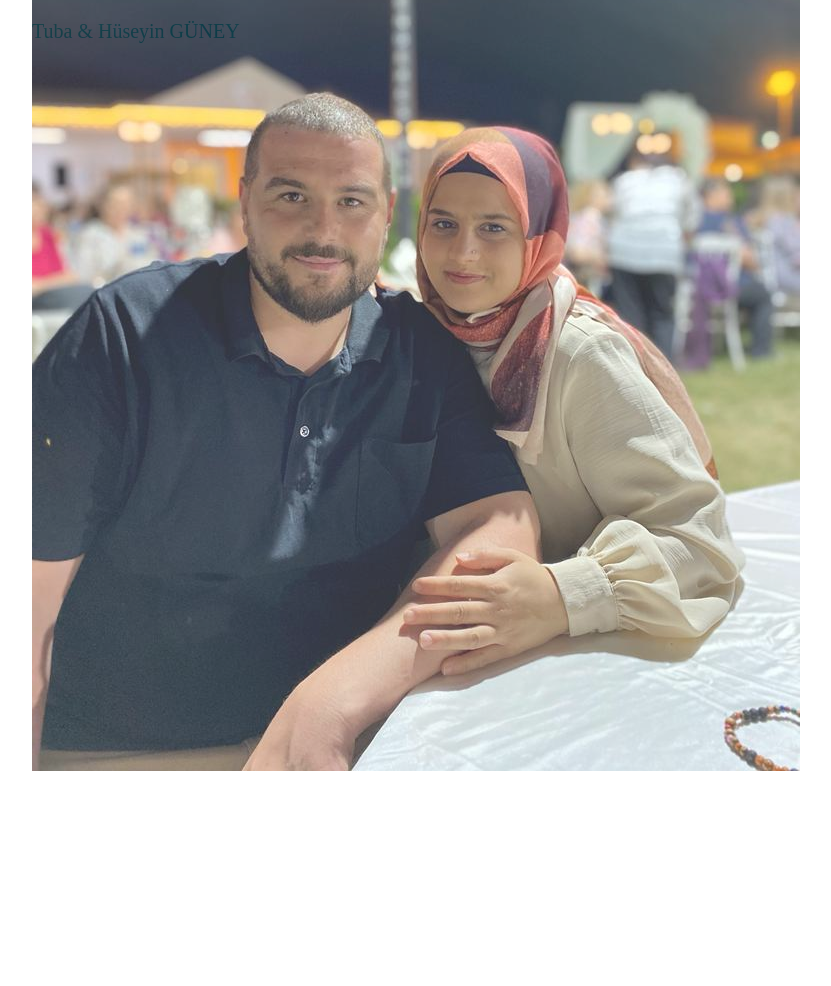
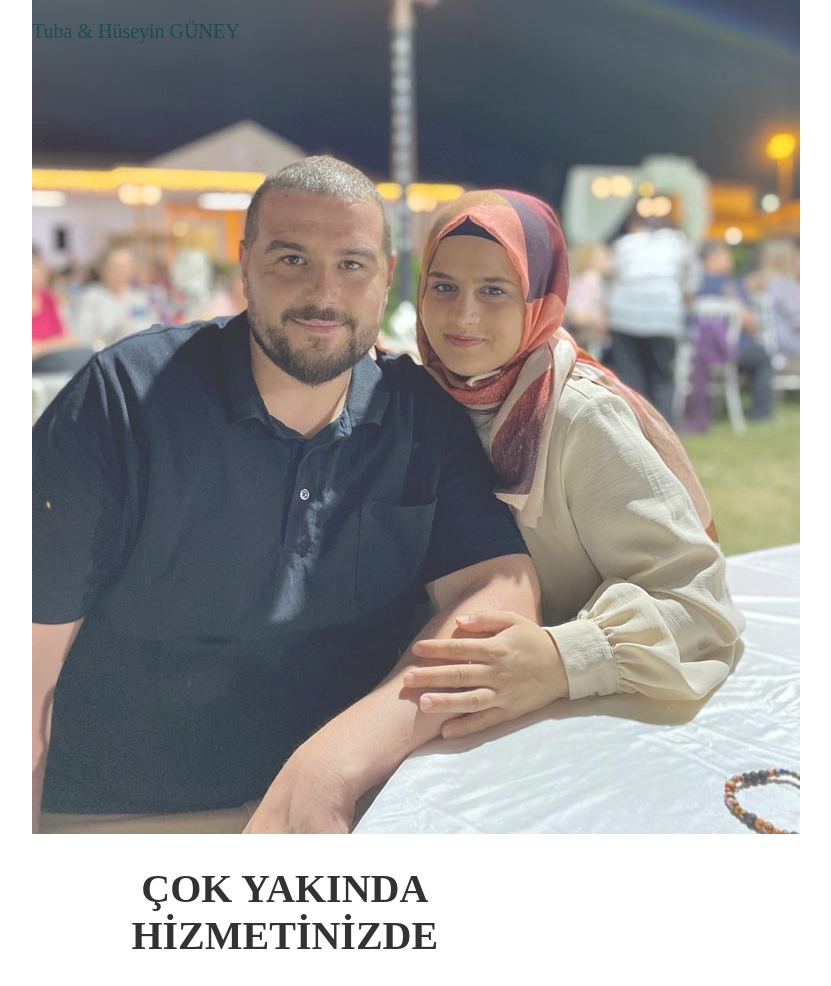
Before and after one commit to nzfsrtclk/tursu, a plain HTML site: page index.html in a window 1280 px wide. Shown: the top 986 px of the page, without its empty margins (292-1123 px from the left). Before the commit the page ends 800 px from the top, so only its background shows below. Drawn offline with Linux system fonts and the light colour scheme.

Commit message:
Add files via upload

```diff
--- a/index.html
+++ b/index.html
@@ -1,20 +1,26 @@
 <!DOCTYPE html>
 <html lang="tr">
+
 <head>
     <meta charset="UTF-8">
     <meta name="viewport" content="width=device-width, initial-scale=1.0">
     <title>TUBA TURSU</title>
     <link rel="stylesheet" href="style.css">
 </head>
+
 <body>
 
     <div id="p">
         <p>Tuba & Hüseyin GÜNEY</p>
     </div>
 
-   <div id="img1">
-    <img src="img/WhatsApp Image 2023-12-23 at 17.22.04.jpeg" alt="T&H">
-</div>
+    <div id="img1">
+        <img src="img/WhatsApp Image 2023-12-23 at 17.22.04.jpeg" alt="T&H">
+
+        <h1>ÇOK YAKINDA HİZMETİNİZDE</h1>
+
+    </div>
 
 </body>
+
 </html>
--- a/style.css
+++ b/style.css
@@ -10,17 +10,28 @@ html {
     padding-right: 25%;
     width: 40%;
     position: relative;
-    margin-top: -25%;
-opacity: 0.8;
+    margin-top: -20%;
+    opacity: 0.8;
 }
 
-#p{
+#p {
     width: 100%;
     padding-left: 25%;
     padding-right: 25%;
     bottom: 0.1;
-    color:rgb(2, 187, 178);
+    color: rgb(2, 187, 178);
     font-size: 20px;
     font-size: bold;
+}
 
+h1 {
+    font-size: 40px;
+    text-align: center;
 }
+
+
+h1:hover {
+    background-color: black;
+    color: aliceblue;
+    cursor: grab;
+}
```
